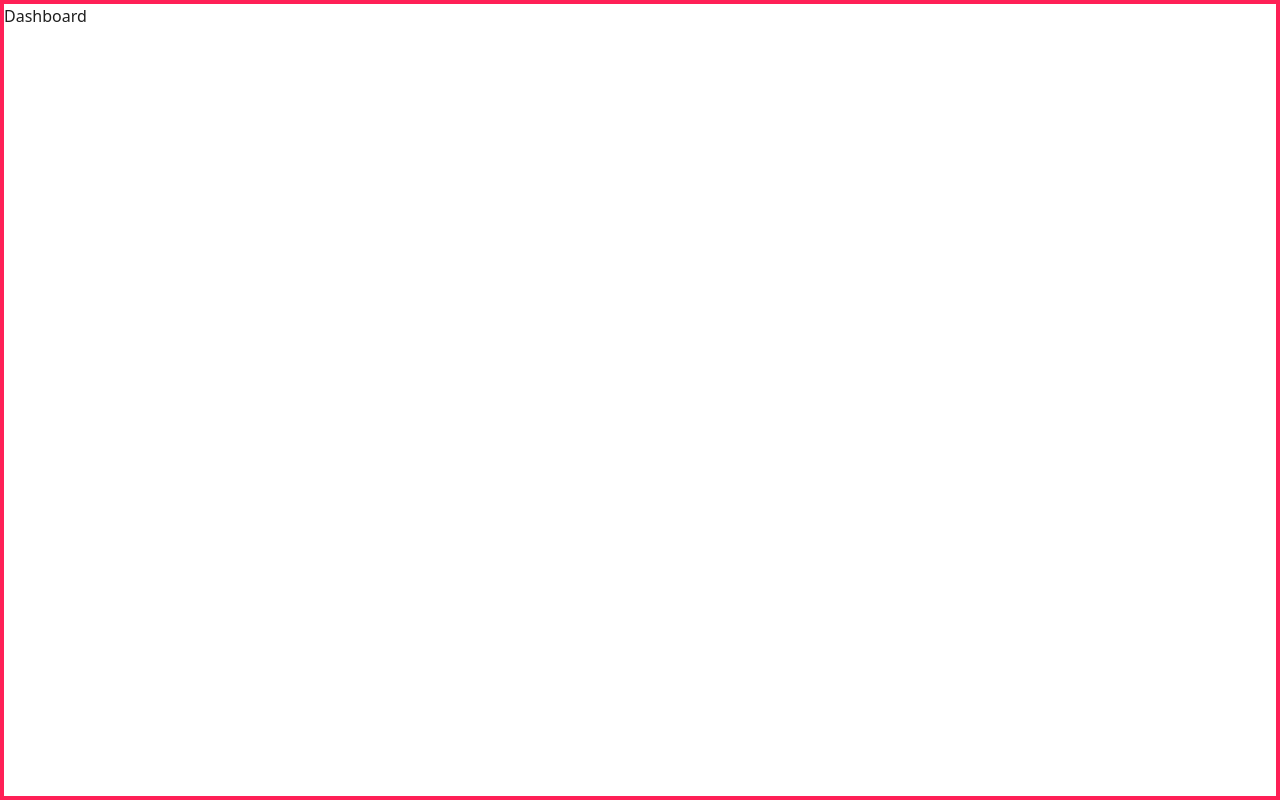
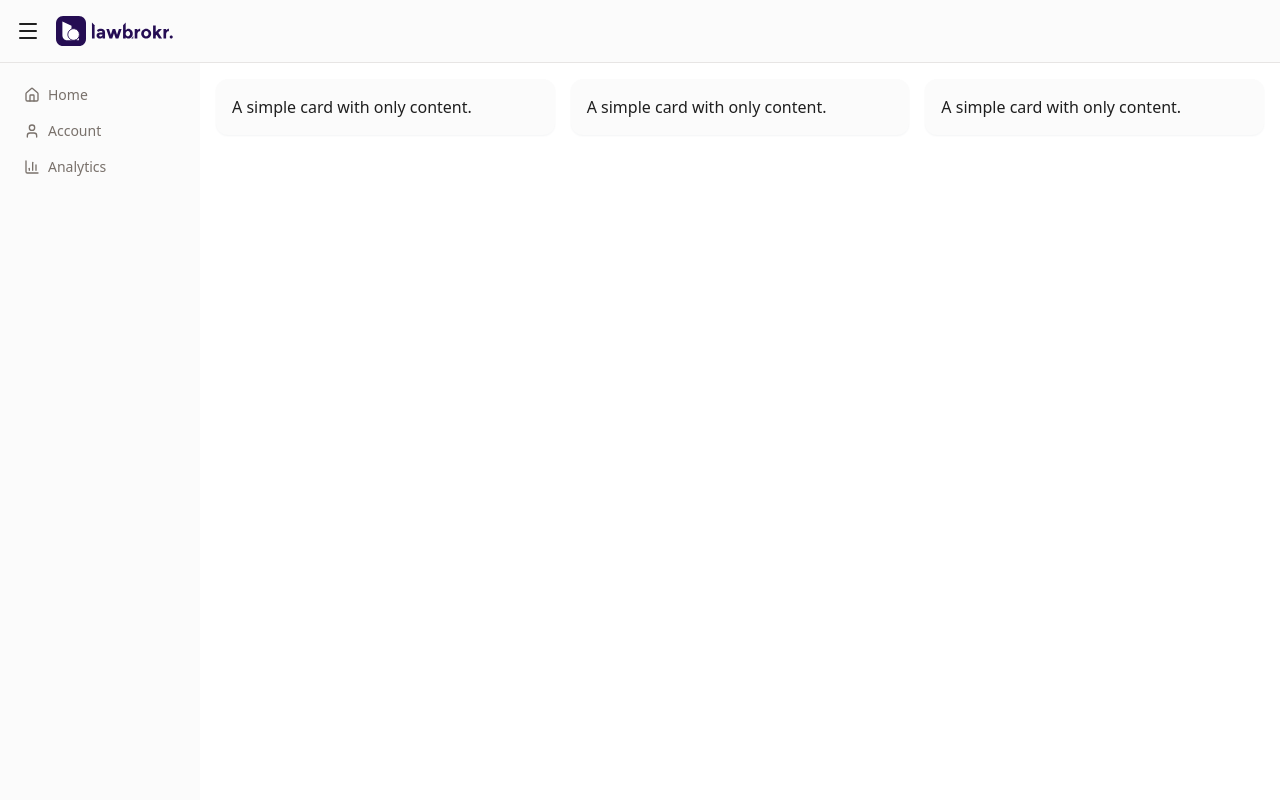
Before and after one commit to chris-lawbrokr/internal-dashboard, a Next.js app: page /dashboard in a window 1280 px wide. Built offline with nearby package versions, Linux system fonts and the light colour scheme.

Commit message:
main dashboard container

```diff
--- a/app/dashboard/page.tsx
+++ b/app/dashboard/page.tsx
@@ -1,7 +1,45 @@
+"use client";
+
+import { useState } from "react";
+import { Sidebar } from "./ui/Sidebar";
+import { Header } from "./ui/Header";
+
+import { Card, CardContent } from "@/components/ui/card";
+
 export default function Dashboard() {
+  const [sidebarOpen, setSidebarOpen] = useState(true);
+
   return (
-    <div className="min-h-screen w-screen border-4 border-rose-500">
-      Dashboard
+    <div className="h-screen w-screen flex flex-col">
+      <Header onMenuClick={() => setSidebarOpen((o) => !o)} />
+
+      <div className="h-full flex">
+        <Sidebar open={sidebarOpen} />
+
+        {/* Parent becomes the container */}
+        <div className="w-full p-4 overflow-auto @container">
+          {/* Children respond to the container width */}
+          <div className="flex flex-col gap-4 @md:flex-row">
+            <Card className="flex-1 p-4">
+              <CardContent>
+                <p>A simple card with only content.</p>
+              </CardContent>
+            </Card>
+
+            <Card className="flex-1 p-4">
+              <CardContent>
+                <p>A simple card with only content.</p>
+              </CardContent>
+            </Card>
+
+            <Card className="flex-1 p-4">
+              <CardContent>
+                <p>A simple card with only content.</p>
+              </CardContent>
+            </Card>
+          </div>
+        </div>
+      </div>
     </div>
   );
 }
--- /dev/null
+++ b/app/dashboard/ui/Header.tsx
@@ -0,0 +1,19 @@
+import Image from "next/image";
+import { Menu } from "lucide-react";
+
+interface HeaderProps {
+  onMenuClick?: () => void;
+}
+
+export function Header({ onMenuClick }: HeaderProps) {
+  return (
+    <div className="w-full p-4 bg-card border-b">
+      <div className="flex items-center gap-4">
+        <button type="button" onClick={onMenuClick} className="cursor-pointer">
+          <Menu size={24} />
+        </button>
+        <Image src="/images/Logo.svg" alt="Logo" height="30" width="117" />
+      </div>
+    </div>
+  );
+}
--- /dev/null
+++ b/app/dashboard/ui/Sidebar.tsx
@@ -0,0 +1,41 @@
+import Link from "next/link";
+import { Home, User, BarChart3 } from "lucide-react";
+import type { LucideIcon } from "lucide-react";
+
+interface NavItem {
+  id: string;
+  label: string;
+  href: string;
+  icon: LucideIcon;
+}
+
+const navItems: NavItem[] = [
+  { id: "home", label: "Home", href: "/dashboard", icon: Home },
+  { id: "account", label: "Account", href: "/dashboard", icon: User },
+  { id: "analytics", label: "Analytics", href: "/dashboard", icon: BarChart3 },
+];
+
+interface SidebarProps {
+  open?: boolean;
+}
+
+export function Sidebar({ open = true }: SidebarProps) {
+  return (
+    <div
+      className={`shrink-0 overflow-hidden bg-card transition-all duration-300 ease-in-out ${open ? "w-[200px]" : "w-0"}`}
+    >
+      <nav className="min-w-[200px] flex flex-col gap-1 p-4">
+        {navItems.map((item) => (
+          <Link
+            key={item.id}
+            href={item.href}
+            className="flex items-center gap-2 rounded-md px-2 py-1.5 text-sm text-muted-foreground hover:bg-accent hover:text-accent-foreground transition-colors"
+          >
+            <item.icon size={16} />
+            {item.label}
+          </Link>
+        ))}
+      </nav>
+    </div>
+  );
+}
```
Also changed, not shown: package.json (+12 -11 lines), 2 other files (tests, documents, lock files or other folders).
